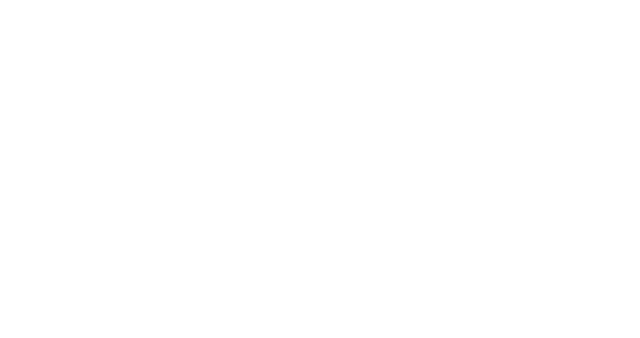
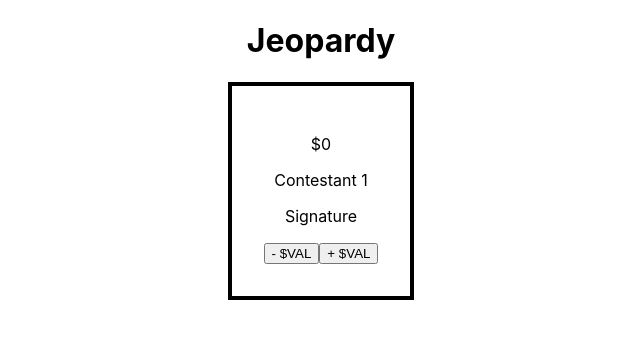
Before and after one commit to jewellscott/react-jeopardy, a React (Create React App) app: page / in a window 1280 px wide. Shown: the top 338 px of the page, without its empty margins (319-959 px from the left). Built offline with nearby package versions, Linux system fonts and the light colour scheme.

Commit message:
Add score card

```diff
--- a/src/App.js
+++ b/src/App.js
@@ -1,10 +1,31 @@
 import './App.css';
-import gameData from '../game-data';
+import gameData from './game-data.js';
+import { useState } from 'react';
 
 function App() {
+
+  const [ oneScore, setOneScore ] = useState(0);
+  const [ twoScore, setTwoScore ] = useState(0);
+  const [ threeScore, setThreeScore ] = useState(0);
+
   return (
     <div className="App">
-
+      <header>
+        <h1>Jeopardy</h1>
+      </header>
+      <main>
+        <div id="game-board">
+        </div>
+        <div id="score-board">
+          <div className="score-card">
+            <p className="score">${oneScore}</p>
+            <p>Contestant 1</p>
+            <p>Signature</p>
+            <button onClick={() => setOneScore(oneScore - 200)}>- $VAL</button>
+            <button onClick={() => setOneScore(oneScore + 200)}>+ $VAL</button>
+          </div>
+        </div>
+      </main>
     </div>
   );
 }
--- a/src/index.css
+++ b/src/index.css
@@ -11,3 +11,15 @@
   font-family: source-code-pro, Menlo, Monaco, Consolas, 'Courier New',
     monospace;
 }
+
+#score-board {
+  display: flex;
+  justify-content: center;
+}
+
+.score-card {
+  border: 4px solid black;
+  width: auto;
+  padding: 2rem;
+  max-width: 10rem;
+}
```
Also changed, not shown: src/game-data.js (renamed from game-data.js), 1 other file (tests, documents, lock files or other folders).
